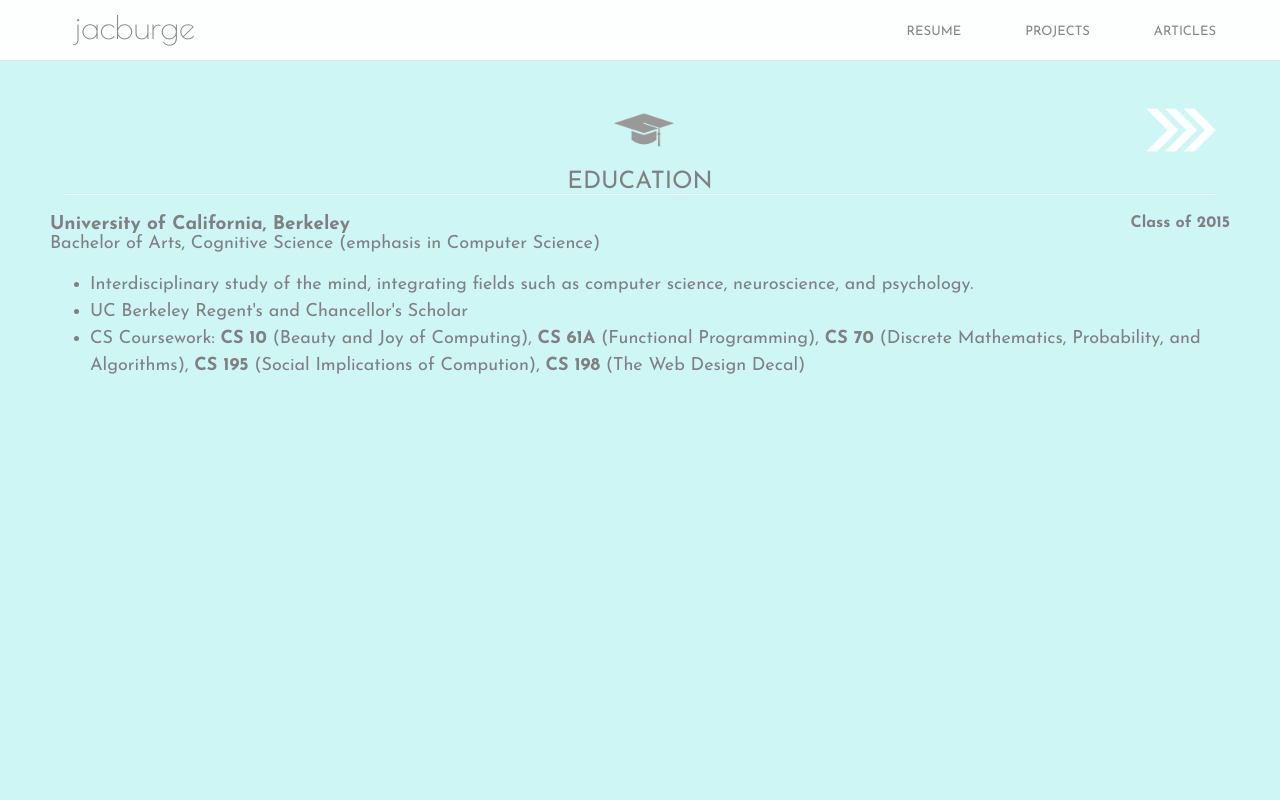
After one commit to jacburge/my_website, a Flask app: page /professional/ in a window 1280 px wide. The commit adds this page. Run offline with Flask 2, Linux system fonts and the light colour scheme; some libraries are stand-ins or nearby versions.

Commit message:
Added resume in professional.html

```diff
--- a/app/static/css/style.css
+++ b/app/static/css/style.css
@@ -11,18 +11,29 @@
   font-weight: bold;
 }
 
+h1, h2, h3, h4 {
+	color:grey;
+}
+
 p, li {
 	font-weight:400;
 	font-size:18;
 }
+
+a {
+	text-decoration:none;
+	color:grey;
+}
 /*807*/
+/**************index.html****************/
+/*======================================*/
 @media only screen and (min-width:807px){
 .header {
 	background-color:#FBF3AE;
 	opacity:.75;
 	margin-left:auto;
 	margin-right:auto;
-	top:50px;
+	top:110px;
 	margin-bottom:50px;
 	position:absolute;
 	height:140px;
@@ -35,7 +46,7 @@
 	font-weight:700;
 	color:grey;
 	text-align: right;
-	padding-top:40px;
+	padding-top:100px;
 	padding-right:30px;
 	z-index:3;
 	top:50px;
@@ -48,7 +59,7 @@
 	width: 220px;
 	height: 220px;
 	overflow:hidden;
-	top:20px;
+	top:80px;
 	margin-bottom:40px;
 	position:relative;
 	float:left;
@@ -103,7 +114,7 @@
 	height:400px;
 	width:400px;
 	float:left;
-	top:50px;
+	top:110px;
 	position:relative;
 	margin-right:auto;
 	z-index:5;
@@ -187,7 +198,6 @@
 	z-index:3;
 	top:50px;
 	position:relative;
-
 }
 
 .img-holder {
@@ -230,7 +240,8 @@
 	background-size:cover;
 	background: -webkit-linear-gradient(rgba(0,0,0,0.0), rgba(0,0,0,0.85));
 	width:100%;
-	height:620px;
+	min-height:620px;
+	height:100%;
 	z-index:0;
 }
 
@@ -332,8 +343,10 @@
 	background-image: url(../img/meadow2.JPG);
 	background-size:cover;
 	opacity:.85;
+	top:60;
 	width:100%;
-	height:620px;
+	min-height:620px;
+	height:100%;
 	overflow:stretch;
 	position:absolute;
 	z-index:-1;
@@ -346,16 +359,232 @@
 }
 
 #main {
-	height:620px !important;
+	min-height:620px;
+	height:100%;
 }
 
 #menu {
 	background-color:#FBF3AE;
-	height:620px;
+	min-height:630px;
+	height:100%;
 }
 
 #contact {
 	background-color:#CEF6F5;
-	height:620px;
+	min-height:620px;
+	height:100%;
 	z-index:19;
 }
+
+/************professional.html*****************/
+/*============================================*/
+.nav-bar {
+	width:100%;
+	height:60px;
+	position:fixed;
+	background-color:white;
+	border-bottom:1px solid #E6E6E6;
+	opacity:.95;
+	z-index:100;
+}
+
+.blue-back {
+	background-color:#CEF6F5;
+	position:absolute;
+	bottom:0;
+	z-index:1;
+/*	min-height:100%;*/
+	min-height:100%;
+	width:100%;
+/*	height:auto;*/
+}
+
+#title {
+	font-family: 'Poiret One', 'Josefine Sans', 'sans serif', cursive;
+	position:absolute;
+	margin:8 10;
+	left:5%;
+	color:grey;
+	font-size:32;
+}
+
+
+.footer2 {
+	width:100%;
+	height:20px;
+	text-align: center;
+	color:grey;
+	font-size:16px;
+	position:absolute;
+	bottom:0;
+	z-index:100;
+	/*padding-top:5;*/
+	background-color:white;
+	opacity:.8;
+}
+
+.resume-icons {
+	height:60;
+	width:60;
+	left:48%;
+	top:0;
+	position:relative;
+}
+
+#code {
+	left:47%;
+	height:55;
+	width:55;
+}
+
+.right {
+	height:70;
+	width:70;
+	top:0;
+	position:absolute;
+	margin-top:-120;
+	right:5%;
+	float:right;
+	transition:.2s;
+}
+
+.right:hover {
+	opacity:.7;
+}
+
+.left {
+	height:70;
+	width:70;
+	top:0;
+	position:absolute;
+	margin-top:-120;
+	float:left;
+	transform:rotate(180deg);
+	-webkit-transform:rotate(180deg);
+	-moz-transform:rotate(180deg);
+	transition:.2s;
+}
+
+.left:hover {
+	opacity:.7;
+}
+
+.tabs {
+	display:inline-block;
+	color:grey;
+	font-size:13;
+	float:right;
+	transition:.3s;
+	margin-right:5%;
+	margin-top:25;
+}
+
+.tabs:hover {
+	color:#A5E5E4;
+}
+
+#education {
+	top:100;
+	margin-left:auto;
+	margin-right:auto;
+	position:relative;
+	padding-bottom:20px;
+
+}
+
+#tech {
+	background-color:#CEF6F5;
+	top:100;
+	height:auto;
+	margin-left:auto;
+	margin-right:auto;
+	position:relative;
+	padding-bottom:20px;
+	display:none;
+}
+
+#leadership {
+	background-color:#CEF6F5;
+	top:100;
+	height:auto;
+	position:relative;
+	padding-bottom:20px;
+	display:none;
+}
+
+#computer {
+	background-color:#CEF6F5;
+/*	min-height:620;
+	height:100%;*/
+	height:auto;
+	top:100;
+	position:relative;
+	padding-bottom:20px;
+	display:none;
+}
+
+.heading {
+	font-size:24;
+	color:grey;
+	width:90%;
+	text-align:center;
+	border-bottom:1px solid white;
+	margin-left:auto;
+	margin-right:auto;
+	margin-top:10;
+}
+
+.items {
+	font-size:18;
+	color:grey;
+/*	width:900;*/
+	position:absolute;
+	margin-left:auto;
+	margin-right:auto;
+	z-index:0;
+	margin-top:20;
+	background-color:#CEF6F5;
+	padding: 0 50 20 50;
+}
+
+li {
+	line-height:1.5;
+}
+
+.focus {
+	font-size:19;
+	color:grey;
+	font-weight:bold;
+}
+
+.dates {
+	font-size:16;
+	color:grey;
+	position:absolute;
+	right:0;
+	font-weight:bold;
+	margin-right:50;
+}
+
+
+/***************creative.html*****************/
+/*===========================================*/
+
+
+
+
+
+
+
+
+
+
+
+
+
+
+
+
+
+/******************fun.html*******************/
+/*===========================================*/
--- /dev/null
+++ b/app/templates/creative.html
@@ -0,0 +1 @@
+<p>creative</p>
--- /dev/null
+++ b/app/templates/fun.html
@@ -0,0 +1 @@
+<p>fun</p>
--- /dev/null
+++ b/app/templates/professional.html
@@ -0,0 +1,161 @@
+<html>
+	<head>
+		<title>Professional</title>
+		<link href="/static/css/style.css" type="text/css" rel="stylesheet">
+		<link href='http://fonts.googleapis.com/css?family=Poiret+One' rel='stylesheet' type='text/css'>
+		<link href='http://fonts.googleapis.com/css?family=Josefin+Sans:400,700,400italic' rel='stylesheet' type='text/css'>
+		<script src="http://ajax.googleapis.com/ajax/libs/jquery/1.10.2/jquery.min.js">
+</script>
+	</head>
+	<body>
+
+		<div class="blue-back">
+				<div class="nav-bar">
+					<div id="title"><a href="/">jacburge</a></div>
+					<div class="tabs">ARTICLES</div>
+					<div class="tabs">PROJECTS</div>
+					<div class="tabs">RESUME</div>
+				</div>
+			<div id="resume">
+				<section id="education">
+					<img class="resume-icons" src="/static/img/grad.png" />
+					<!-- Graduate Cap designed by Diego Naive from the Noun Project -->
+					<div class="heading">EDUCATION</div>
+					<div class="items">
+					<span class="focus">University of California, Berkeley</span> <span class="dates">Class of 2015</span>
+					<br>
+						Bachelor of Arts, Cognitive Science (emphasis in Computer Science)
+					<ul>
+						<li>Interdisciplinary study of the mind, integrating fields such as computer science, neuroscience, and psychology.</li>
+						<li>UC Berkeley Regent's and Chancellor's Scholar</li>
+						<li>CS Coursework: <b>CS 10</b> (Beauty and Joy of Computing), <b>CS 61A</b> (Functional Programming), <b>CS 70</b> (Discrete Mathematics, Probability, and Algorithms), <b>CS 195</b> (Social Implications of Compution), <b>CS 198</b> (The Web Design Decal)</li>
+					</ul>
+					<img class="right" id="next-1" src="/static/img/arrows-right.png" />
+				</div>
+				</section>
+					<section id="tech">
+					<img class="resume-icons" id ="code" src="/static/img/code.png" />
+					<!-- Code designed by Darren Barone from the Noun Project -->
+					<div class="heading">TECH EXPERIENCE</div>
+					<div class="items">
+					<span class="focus">uGuru.me Tutoring Startup, Berkeley</span> <span class="dates">Jul 2013 - Mar 2013</span>
+					<br>
+						Co-Founder, Product Manager, Front-End UI
+					<ul>
+						<li><a href="www.berkeley.uguru.me">uGuru.me</a> is an early-stage startup following agile methods, making it easy and affordable for UC Berkeley students to find peer tutors.</li>
+						<li>Design wireframes with Balsamiq, develop workflow specs, and draft all written content. Impelement front-end design and best mobile user interface practices.</li>
+						<li>Manage the marketing team and growth hacking team, communicating between our interns and back-end developers.</li>
+						<li>Research competing sites to evaluate which features may be most effective, especially for developing business strategies and proposals.</li>
+						<li>Conduct usability studies to optimize design and functionality, and perform data analysis based on surveys and Google Analytics for our current numbers of 700+ tutor signups and 20k page views (as of Dec 2013).</li>
+					</ul>
+						<span class="focus">BJC/edX Research Team, UC Berkeley Computer Science Department</span> <span class="dates">Jan 2013 - Dec 2013</span>
+					<br>
+						Head of Content Development
+					<ul>
+						<li>Research interface methods of free online education for computer science, with the goal of expanding world-wide computer science accessibility.</li>
+						<li>Develop and implement the best techniques in a revolutionary project to bring UC Berkeley's CS 10: The Beauty and Joy of Computing course to the edX site as a MOOC.</li>
+					</ul>
+
+						<span class="focus">CS 10: The Beauty and Joy of Computing, UC Berkeley Computer Science Department</span> <span class="dates">Jan 2013 - Present</span>
+					<br>
+						Reader and Lab Assistant
+					<ul>
+						<li>Evaluate and grade student quizzes and projects for UC Berkeley's <a href="www.inst.eecs.berkeley.edu/~cs10/fa13">CS 10.</a></li>
+						<li>Guide and assist UC Berkeley students who have no prior computer science experience with learning the visual programming languages BYOB (Build Your Own Blocks) and <a href="www.snap.berkeley.edu/run">Snap!</a></li>
+					</ul>
+					<img class="left" id="back-1" src="/static/img/arrows-right.png" />
+					<img class="right" id="next-2" src="/static/img/arrows-right.png" />
+					</div>
+				</section>
+					<section id="leadership">
+					<img class="resume-icons" src="/static/img/quill.png" />
+					<!-- Quill designed by Cyrille LE FLOCH from the Noun Project -->
+					<div class="heading">LEADERSHIP EXPERIENCE</div>
+					<div class="items">
+					<span class="focus">Residential Hall Association, Maximino Martinez Commons, UC Berkeley</span> <span class="dates">Jan 2013 - May 2013</span>
+					<br>
+						President Emeritus
+					<ul>
+						<li>Presided over all Hall Association and Executive Committee meetings as Chief Execute Officer.</li>
+						<li>Planned, delegated, and executed events and policies in service of the residential community.</li>
+					</ul>
+					<span class="focus">Regents' and Chancellor's Scholarship Association, UC Berkeley</span> <span class="dates">Aug 2012 - May 2013</span>
+					<br>
+						Student Activities Committee
+					<ul>
+						<li>Developed and organized community service events for the most prestigious scholarship honor association on campus.</li>
+						<li>Acted as liason between Regents' Scholars of the other UC campuses, coordinating cross-campus social events.</li>
+					</ul>
+						<span class="focus">SAT Prep Business, Kingsburg, CA</span> <span class="dates">Jun 2012 - Dec 2012</span>
+					<br>
+						Founding Entrepreneur and Instructor
+					<ul>
+						<li>Initiated, developed, and taught a 3 week intensive and affordable summer group program, preparing high school students to take the SAT in an underprivileged area with limited opportunities.</li>
+						<li>Helped all 10 students increase their SAT scores by an average of 200 points in the duration of the program.</li>
+						<li>Provided continued free mentorship throughout their college application processes.</li>
+					</ul>
+					<img class="left" id="back-2" src="/static/img/arrows-right.png" />
+					<img class="right" id="next-3" src="/static/img/arrows-right.png" />
+					</div>
+				</section>
+				<section id="computer">
+					<img class="resume-icons" src="/static/img/laptop.png" />
+					<!-- Laptop designed by Ahmed Trochilidae from the Noun Project -->
+					<div class="heading">COMPUTER SKILLS</div>
+					<div class="items">
+					<span class="focus">Familiar With:</span> HTML, CSS, GitHub, Unix, Python, Google Analytics, Scheme, Balsamiq, InVision, Asana, MailChimp
+					<br>
+					<br>
+					<span class="focus">Currently Learning:</span> Adobe Photoshop and Illustrator, Flask, Javascript
+					<br>
+					<br>
+					<img class="left" id="back-3" src="/static/img/arrows-right.png" />
+				</div>
+			</section>
+
+
+<!-- 		<div class="footer2">
+<!-- 			<hr> -->
+		<!-- 	&copy; 2014 Jaclyn Field Burge
+		</div> -->
+
+		</div>
+	</div>
+
+	</body>
+
+<script>
+$("#next-1").click(function(){
+  $("#education").hide(600);
+  $("#tech").show(600);
+});
+
+$("#next-2").click(function(){
+  $("#tech").hide(600);
+  $("#leadership").show(600);
+});
+
+$("#next-3").click(function(){
+  $("#leadership").hide(600);
+  $("#computer").show(600);
+});
+
+$("#back-1").click(function(){
+  $("#tech").hide(600);
+  $("#education").show(600);
+});
+
+$("#back-2").click(function(){
+  $("#leadership").hide(600);
+  $("#tech").show(600);
+});
+
+$("#back-3").click(function(){
+  $("#computer").hide(600);
+  $("#leadership").show(600);
+});
+
+
+
+</script>
+</html>
--- a/app/views.py
+++ b/app/views.py
@@ -5,10 +5,22 @@
 def index():
 	return render_template('index.html')
 
+@app.route('/professional/')
+def professional():
+	return render_template('professional.html')
+
+@app.route('/creative/')
+def creative():
+	return render_template('creative.html')
+
+@app.route('/fun/')
+def fun():
+	return render_template('fun.html')
+
 @app.route('/portfolio/')
 def portfolio():
 	return render_template('portfolio.html')
 
-@app.route('/index/')
-def portfolio():
-	return render_template('boostrap_index.html')
+@app.route('/boot_index/')
+def boot_index():
+	return render_template('bootstrap_index.html')
```
Also changed, not shown: app/templates/index.html (+8 -1 lines), app/static/img/arrows-right.png (added), app/static/img/code.png (added), app/static/img/grad.png (added), app/static/img/laptop.png (added), app/static/img/quill.png (added), app/static/js/jac.js (added), 1 other file.
